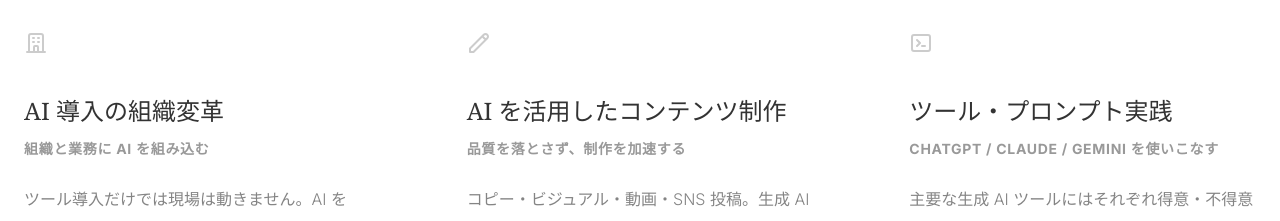
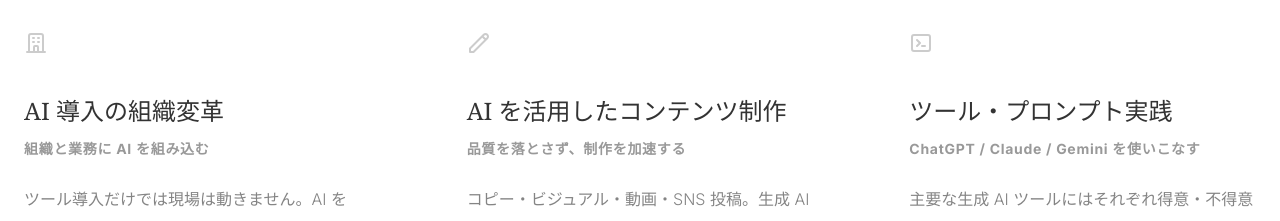
Before and after one commit to kkitase/makaninlabs, a React (Vite) app: page / in a window 1280 px wide. Shown: the part 1540-1761 px from the top of the page. Built offline with nearby package versions, Linux system fonts and the light colour scheme; a web font is replaced by a local one.

Commit message:
fix(topics): subtitle の uppercase を外しブランド名表記を保持
ChatGPT / Claude / Gemini が CHATGPT / CLAUDE / GEMINI に変換されないように。

Co-Authored-By: Claude Opus 4.7 <noreply@anthropic.com>

```diff
--- a/components/Topics.tsx
+++ b/components/Topics.tsx
@@ -54,7 +54,7 @@ export const Topics: React.FC = () => {
               </div>
 
               <h4 className="text-2xl font-serif mb-3 text-[#333333] group-hover:translate-x-2 transition-transform duration-500">{item.title}</h4>
-              <p className="text-sm font-bold tracking-wider text-[#999999] mb-6 uppercase">{item.subtitle}</p>
+              <p className="text-sm font-bold tracking-wider text-[#999999] mb-6">{item.subtitle}</p>
               <p className="text-[#666666] leading-[2.0] text-base font-light opacity-80 group-hover:opacity-100 transition-opacity duration-500">
                 {item.description}
               </p>
```
